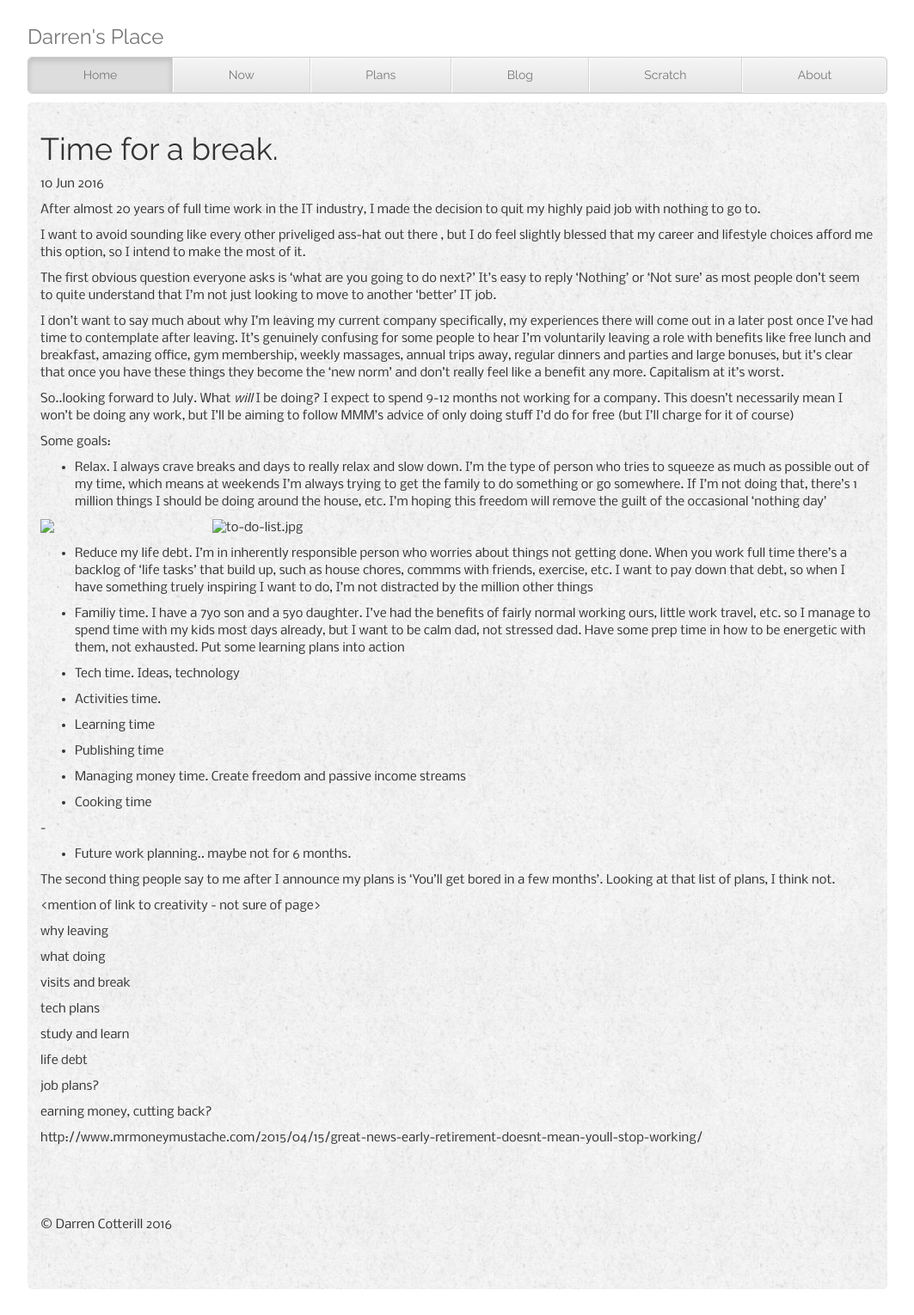
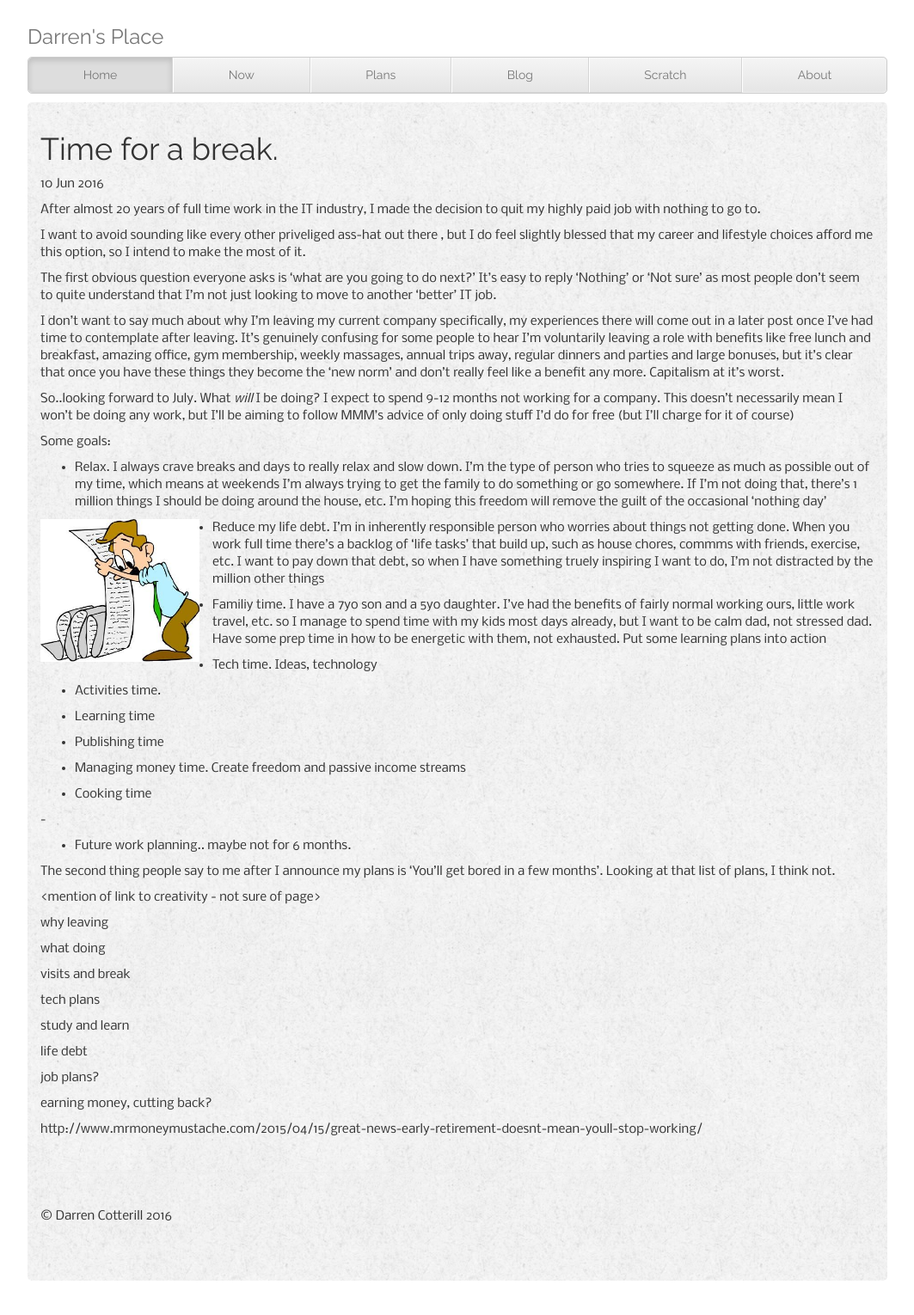
Before and after one commit to DCotterill/DCotterill.github.io, a Jekyll site: the page built from _posts/2016-06-01-Blog-First-Post-Career-Break.md, in a window 1280 px wide. Shown: the whole page at 86% size, without its empty margins (108-1171 px from the left). Built offline with Jekyll 4.4.1, drawn with Linux system fonts in a browser that asks for light colours; nearby versions of some CDN libraries; some web fonts are replaced.

Commit message:
Try to point post to local image

```diff
--- a/_posts/2016-06-01-Blog-First-Post-Career-Break.md
+++ b/_posts/2016-06-01-Blog-First-Post-Career-Break.md
@@ -33,9 +33,7 @@ much as possible out of my time, which means at weekends I'm always trying to ge
 somewhere. If I'm not doing that, there's 1 million things I should be doing around the house, etc. I'm hoping this
  freedom will remove the guilt of the occasional 'nothing day'
 
-<img src="{{site.baseurl}}/_posts/to-do-list.jpg" width="200" align="left" style="PADDING-RIGHT: 15px;"/>
-
-![to-do-list.jpg]({{site.baseurl}}/_posts/to-do-list.jpg)
+<img src="{{site.baseurl}}/img/to-do-list.jpg" width="200" align="left" style="PADDING-RIGHT: 15px;"/>
 
 - Reduce my life debt. I'm in inherently responsible person who worries about things not getting done. When you work full
 time there's a backlog of 'life tasks' that build up, such as house chores, commms with friends, exercise, etc. I want to
```
Also changed, not shown: img/blog.jpg (added), img/coding-beach.jpg (added), img/cooking.jpg (added), img/family-time.jpg (added), img/manage-money.jpg (added), img/mooc.jpg (added), img/running.jpg (added), img/to-do-list.jpg (added), 1 other file.
